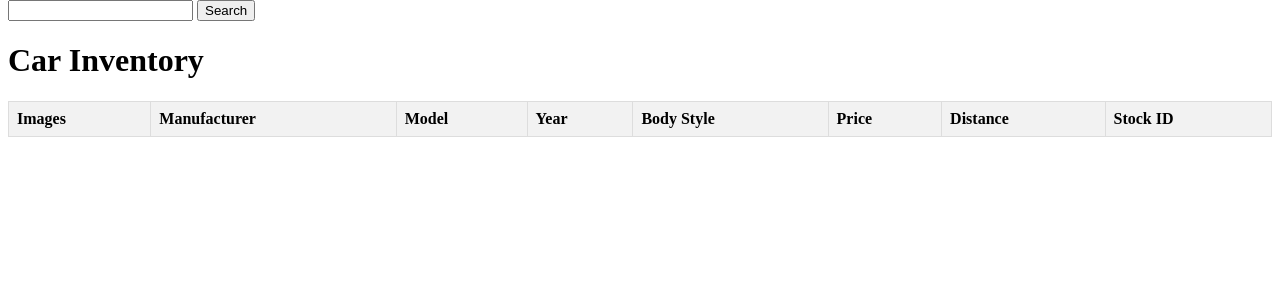
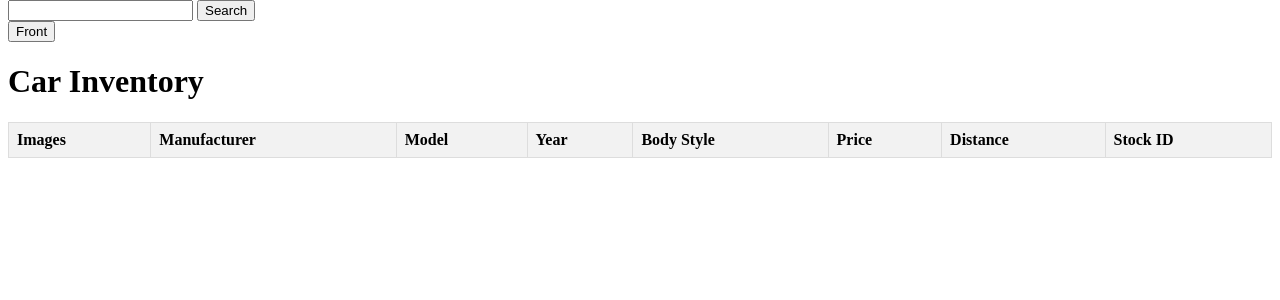
Before and after one commit to bblackie/rc-y12-tsou-app, a Flask app: template templates/contents.html in a window 1280 px wide. Shown: the part 26-326 px from the top of the page. Run offline with Flask 3, Linux system fonts and the light colour scheme; the template is opened without the code that fills it, so the values that code supplies are empty.

Commit message:
1.19.77 home btton for content

```diff
--- a/templates/contents.html
+++ b/templates/contents.html
@@ -28,6 +28,10 @@
     <form method="GET" action="/contents">
         <input type="text" name="query">
         <button type="submit">Search</button>
+    </form>
+
+    <form method="GET" action="/contents">
+        <button type="submit">Front</button>
     </form>
 
     <h1>Car Inventory</h1>
```
